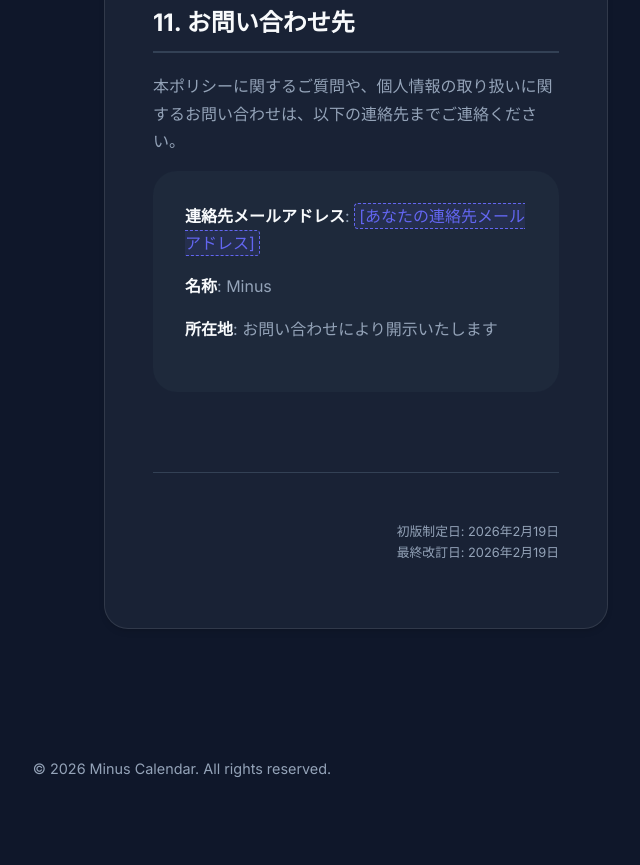
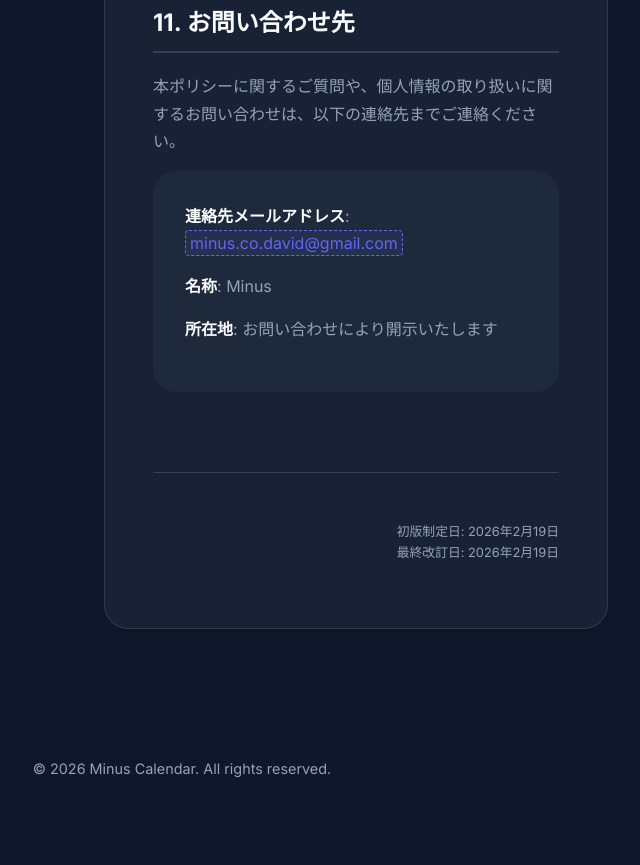
Before and after one commit to MinusCorpo/web, a plain HTML site: page index.html in a window 1280 px wide. Shown: the part 5149-6014 px from the top of the page, without its empty margins (458-1098 px from the left). Drawn offline with Linux system fonts and the light colour scheme.

Commit message:
メアド追加

```diff
--- a/index.html
+++ b/index.html
@@ -172,7 +172,7 @@
                     <p>本ポリシーに関するご質問や、個人情報の取り扱いに関するお問い合わせは、以下の連絡先までご連絡ください。</p>
 
                     <div class="contact-card">
-                        <p><strong>連絡先メールアドレス</strong>: <span class="placeholder">[あなたの連絡先メールアドレス]</span></p>
+                        <p><strong>連絡先メールアドレス</strong>: <span class="placeholder">minus.co.david@gmail.com</span></p>
                         <p><strong>名称</strong>: Minus</p>
                         <p><strong>所在地</strong>: お問い合わせにより開示いたします</p>
                     </div>
```
